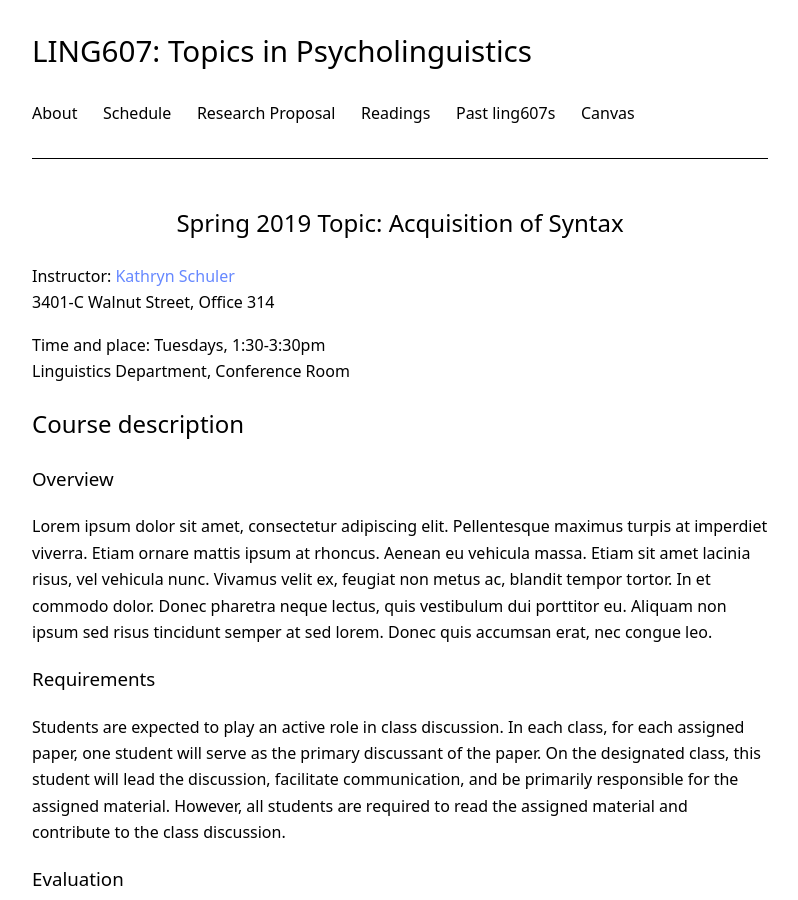
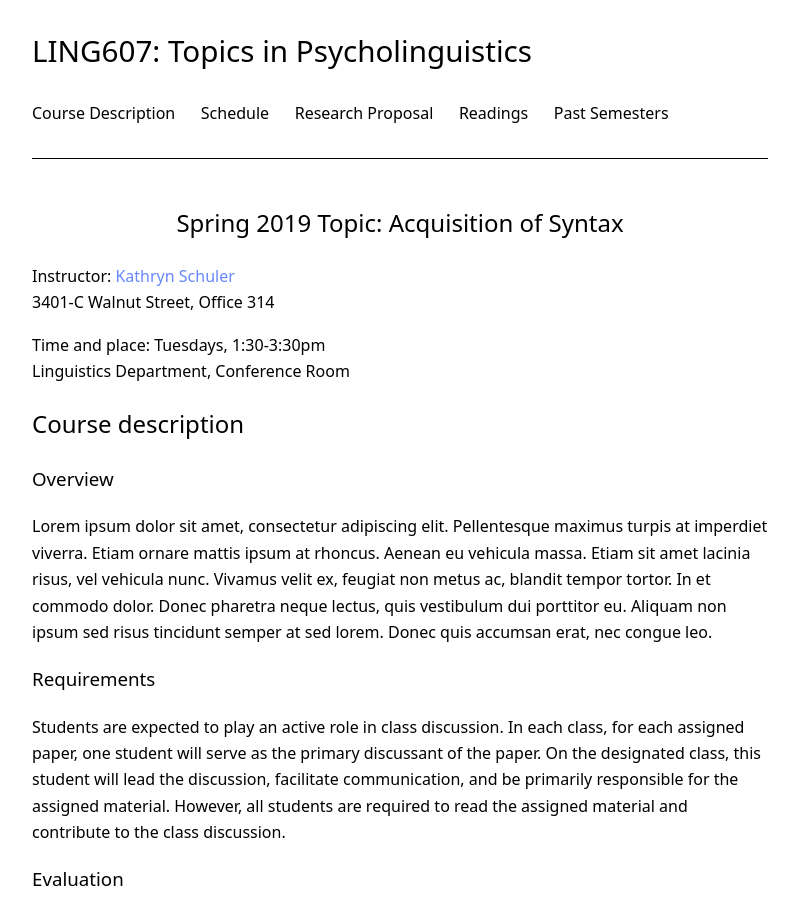
Before and after one commit to kschuler/ling001, a Jekyll site: the page built from index.md, in a window 1280 px wide and 900 px high. Shown: the whole window, without its empty margins (240-1038 px from the left). Built offline with Jekyll 4.4.1, drawn with Linux system fonts in a browser that asks for light colours.

Commit message:
Update _config.yml

```diff
--- a/_config.yml
+++ b/_config.yml
@@ -21,12 +21,11 @@ dark_nav: false              # keep header and footer dark (applies only when st
 dark_theme: false            # enables dark mode
 
 navigation:                  # (optional) site navigation in the header
-  About: index.md
+  Course Description: index.md
   Schedule: index.html#schedule
-  Research Proposal: index.html#proposal
+  Research Proposal: index.html#research-proposal
   Readings: index.html#readings
-  Past ling607s: index.html#past-ling607s
-  Canvas: https://canvas.upenn.edu/
+  Past Semesters: index.html#past-semesters
 
 icons:                       # (optional) icons in the header, see http://fontawesome.com/icons
   envelope: "mailto:"
```
